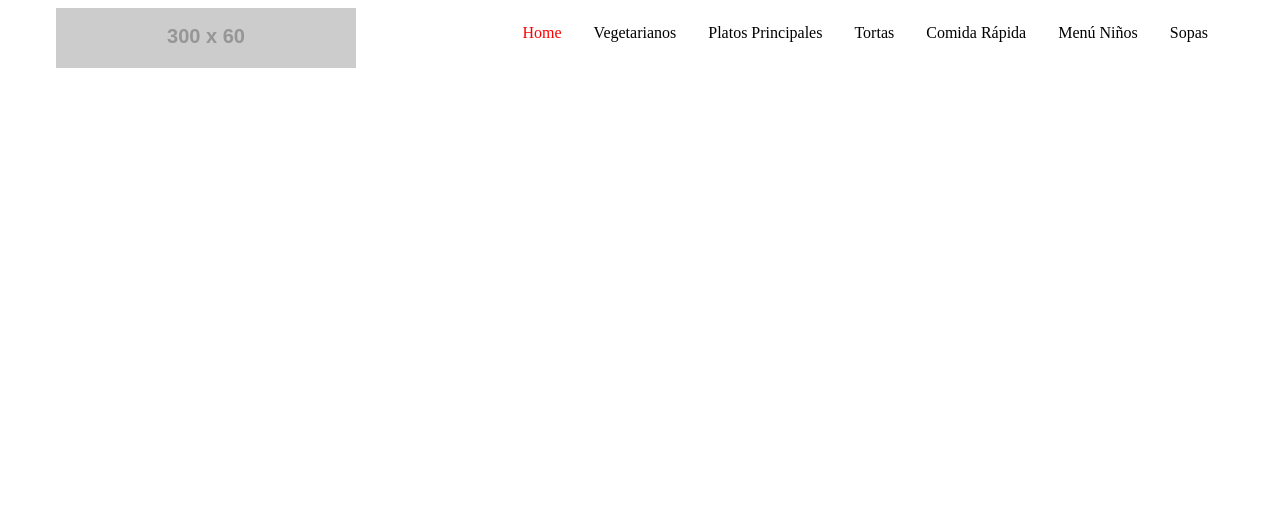
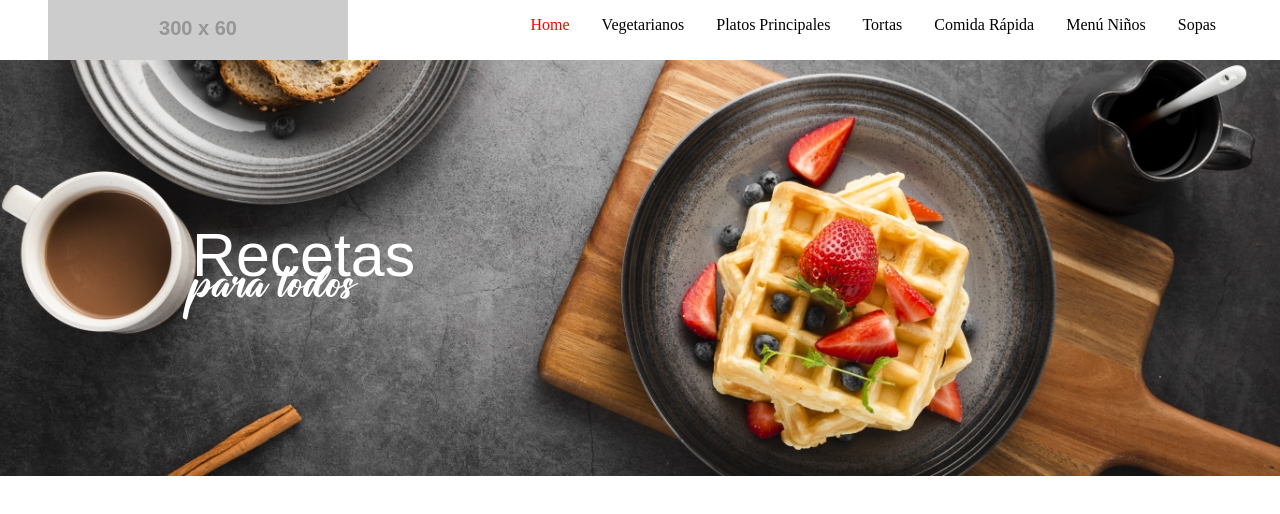
Before and after one commit to jctrejosi/recetas-aranda, a React (Create React App) app: page / in a window 1280 px wide. Shown: the top 514 px of the page. Built offline with nearby package versions, Linux system fonts and the light colour scheme.

Commit message:
Add background component

```diff
--- a/src/App.tsx
+++ b/src/App.tsx
@@ -1,10 +1,19 @@
 import React from "react";
 import HeaderNavbar from "./components/HeaderNavbar/HeaderNavbar";
+import Background from "./components/Background/Background";
 import { links } from "./content";
+import bgImage from "./assets/bcq.jpg";
+import "./styles/main.scss";
 
 function App() {
   return (
-    <HeaderNavbar icon="https://dummyimage.com/300x60/000/fff" links={links} />
+    <div className="main-container">
+      <HeaderNavbar
+        icon="https://dummyimage.com/300x60/000/fff"
+        links={links}
+      />
+      <Background title="Recetas" subtitle="para todos" image={bgImage} />
+    </div>
   );
 }
 
--- /dev/null
+++ b/src/components/Background/Background.tsx
@@ -0,0 +1,22 @@
+import { ReactElement } from "react";
+import "./styles.scss";
+
+interface props {
+  image: string;
+  title: string;
+  subtitle: string;
+}
+
+function Background({ image, title, subtitle }: props): ReactElement {
+  return (
+    <div className="background">
+      <img src={image} alt="" className="background__image" />
+      <div className="background__caption">
+        <p className="background__title">{title}</p>
+        <p className="background__subtitle">{subtitle}</p>
+      </div>
+    </div>
+  );
+}
+
+export default Background;
--- /dev/null
+++ b/src/components/Background/styles.scss
@@ -0,0 +1,56 @@
+@import "../../styles/variables.scss";
+@import "../../styles/mixins.scss";
+
+.background {
+  position: relative;
+
+  &__image {
+    min-height: 15rem;
+    object-fit: cover;
+    width: 100%;
+  }
+
+  &__caption {
+    position: absolute;
+    top: 5rem;
+    left: 10%;
+
+    @include breakpoint (sm) {
+      left: 15%;
+      top: 5rem;
+    }
+
+    @include breakpoint (lg) {
+      top: 10rem;
+    }
+  }
+
+  &__title {
+    color: $light-color;
+    font-family: $custom-font;
+    font-size: 4rem;
+    margin: 0;
+
+    @include breakpoint (sm) {
+      font-size: 4.5rem;
+    }
+
+    @include breakpoint (lg) {
+      font-size: 3.8rem;
+    }
+  }
+
+  &__subtitle {
+    color: $light-color;
+    font: 3.5rem $main-font;
+    margin: -1.8rem 0;
+
+    @include breakpoint (sm) {
+      font-size: 3.8rem;
+    }
+
+    @include breakpoint (lg) {
+      font-size: 3rem;
+    }
+  }
+}
```
